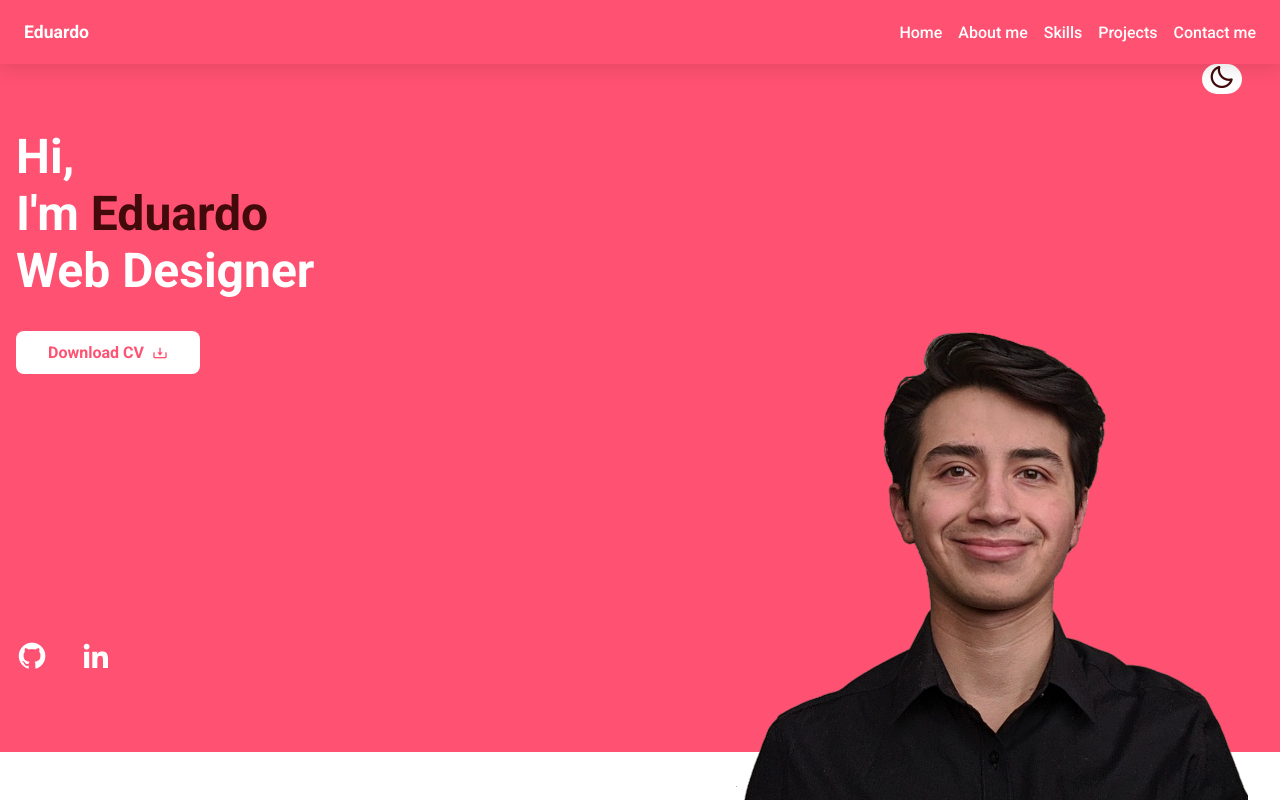
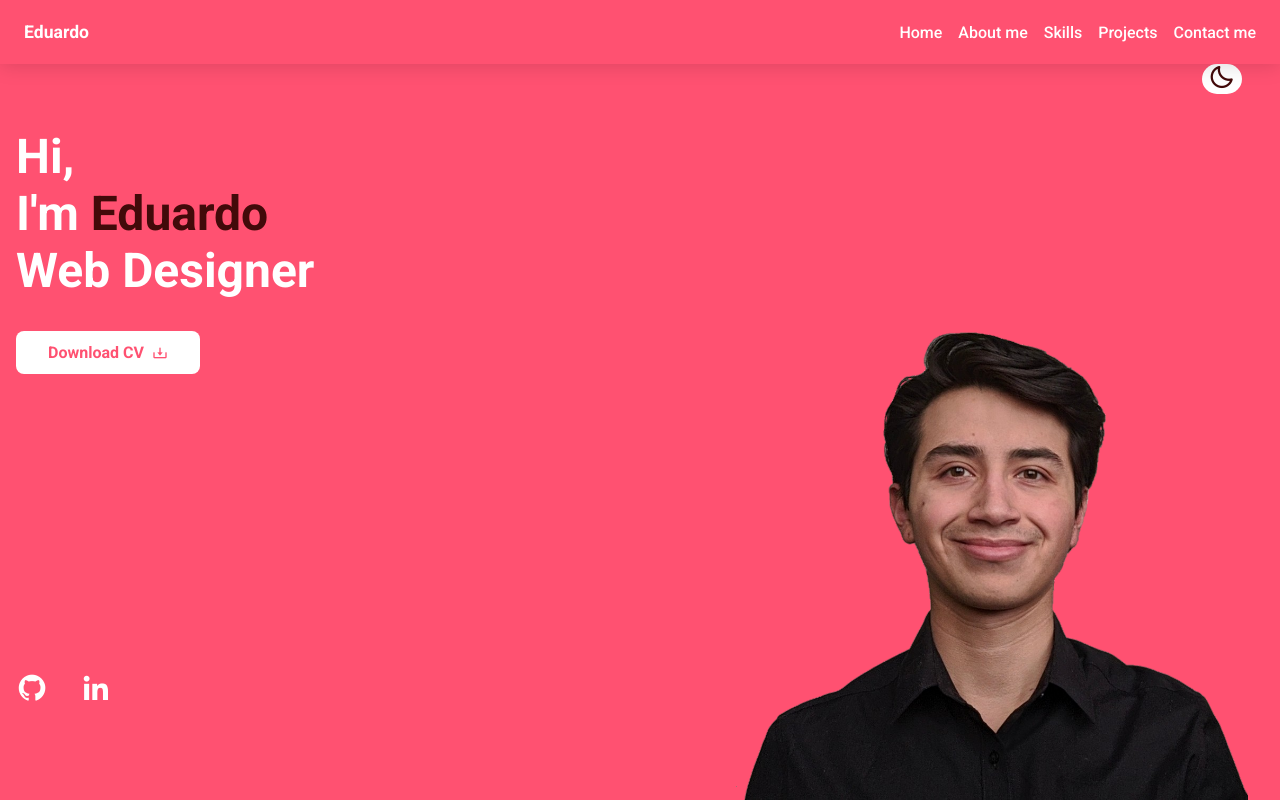
Before and after one commit to eduardordl97/porfolio, a plain HTML site: page index.html in a window 1280 px wide. Shown: the top 803 px of the page. Drawn offline with nearby package versions, Linux system fonts and the light colour scheme.

Commit message:
prueba home

```diff
--- a/assets/css/styles.css
+++ b/assets/css/styles.css
@@ -209,7 +209,7 @@ img{
 /*home data*/
 .home{
 
-    height: calc(100vh - 3rem) ;
+    height: 100vh  ;
     row-gap: 1rem;
 }
 .home_up{
```
